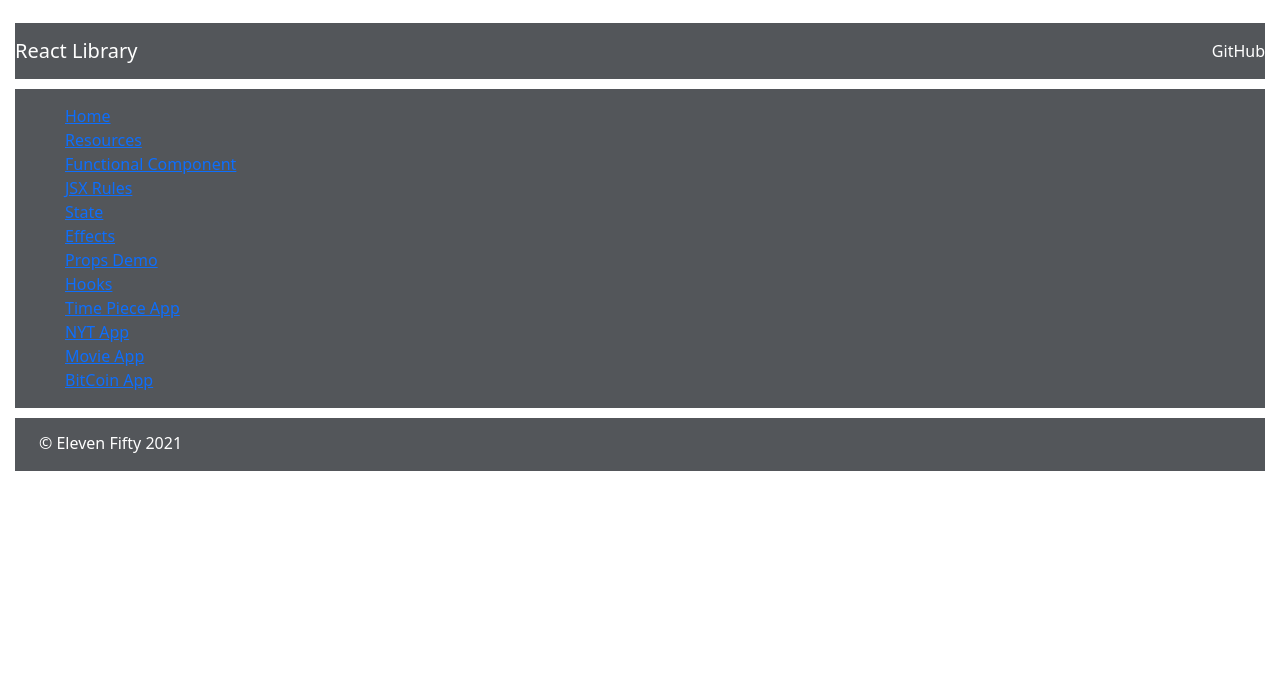
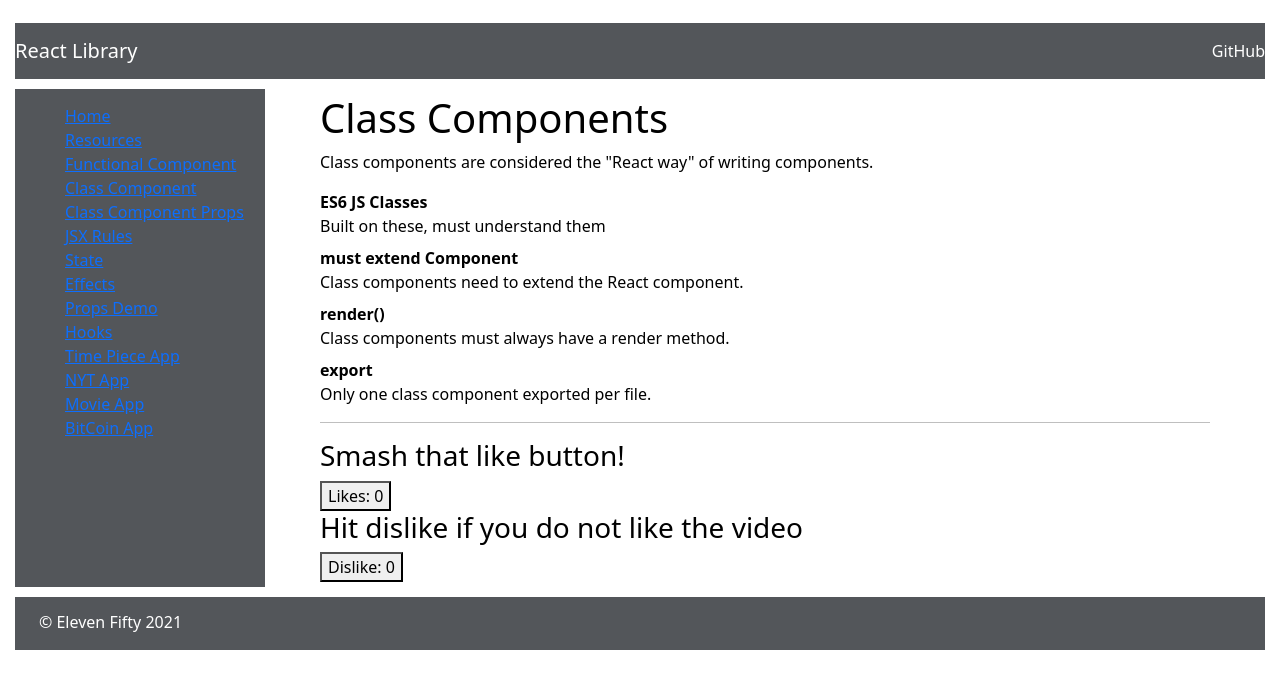
Before and after one commit to cblake35/React, a React (Create React App) app in the folder react-fundamentals/: page /classcomponent in a window 1280 px wide. Shown: the top 688 px of the page. Built offline with nearby package versions, Linux system fonts and the light colour scheme.

Commit message:
Added class component notes

```diff
--- a/react-fundamentals/src/components/apps/bitcoin-api-app/LineChart.js
+++ b/react-fundamentals/src/components/apps/bitcoin-api-app/LineChart.js
@@ -1,40 +1,40 @@
-import React, { useState, useEffect } from 'react';
-import { Chart, PieController, ArcElement, Legend, Tooltip, Title } from 'chart.js'
+// import React, { useState, useEffect } from 'react';
+// import { Chart, PieController, ArcElement, Legend, Tooltip, Title } from 'chart.js'
 
 
-const LineChart = (props) => {
+// const LineChart = (props) => {
 
-    useEffect(() => {
-        let chartContext = document.getElementById('myChart').getContext('2d');
-        let myChart = new Chart(chartContext, {
-            type: 'line',
-            data: {
-                labels: dates,
-                datasets: [{
-                    data: payout,
-                    backgroundColor: '#d9514e80',
-                    borderColor: '#d9514e',
-                    borderWidth: 2
-                }]
-            },
-            options: {
-                legend: {
-                    display: false
-                },
-                scales: {
-                    yAxis: [{
-                        ticks: {
-                            beginAtZero: true
-                        }
-                    }]
-                }
-            }
-        });
-    }, [])
+//     useEffect(() => {
+//         let chartContext = document.getElementById('myChart').getContext('2d');
+//         let myChart = new Chart(chartContext, {
+//             type: 'line',
+//             data: {
+//                 labels: dates,
+//                 datasets: [{
+//                     data: payout,
+//                     backgroundColor: '#d9514e80',
+//                     borderColor: '#d9514e',
+//                     borderWidth: 2
+//                 }]
+//             },
+//             options: {
+//                 legend: {
+//                     display: false
+//                 },
+//                 scales: {
+//                     yAxis: [{
+//                         ticks: {
+//                             beginAtZero: true
+//                         }
+//                     }]
+//                 }
+//             }
+//         });
+//     }, [])
 
-    return (
-        <canvas id='myChart'></canvas>
-    )
-}
+//     return (
+//         <canvas id='myChart'></canvas>
+//     )
+// }
 
-export default LineChart;
+// export default LineChart;
--- a/react-fundamentals/src/components/concepts/ClassComponentDemo.js
+++ b/react-fundamentals/src/components/concepts/ClassComponentDemo.js
@@ -0,0 +1,62 @@
+import React, {Component} from 'react';
+
+export default class ClassComponentDemo extends Component {
+    constructor(props) {
+        super(props);
+        this.state = { count: 0, dislikeCount: 0 };
+    }
+
+    incrementCount = () => {
+        console.log('increment called')
+        this.setState(
+            {count: this.state.count + 1}
+        );
+    }
+
+    decrementCount = () => {
+        console.log('decrement func called')
+        this.setState(
+            {dislikeCount: this.state.dislikeCount - 1}
+        )
+    }
+
+    render() {
+        console.log('render called')
+        return(
+            <div className='main'>
+                <div className='mainDiv'>
+                    <ClassComponentNotes />
+                    <hr/>
+                    <h3>Smash that like button!</h3>
+                    <button onClick={this.incrementCount}>
+                        Likes: {this.state.count}
+                    </button>
+                    <h3>Hit dislike if you do not like the video</h3>
+                    <button onClick={this.decrementCount}>
+                        Dislike: {this.state.dislikeCount}
+                    </button>
+                </div>
+            </div>
+        )
+    }
+}
+
+const ClassComponentNotes = () => {
+    return (
+        <div>
+            <h1>Class Components</h1>
+
+            <p>Class components are considered the "React way" of writing components.</p>
+            <dl>
+              <dt>ES6 JS Classes</dt>
+              <dd>Built on these, must understand them</dd>
+              <dt>must extend Component</dt>
+              <dd>Class components need to extend the React component.</dd>
+              <dt>render()</dt>
+              <dd>Class components must always have a render method.</dd>
+              <dt>export</dt>
+              <dd>Only one class component exported per file.</dd>
+            </dl>
+        </div>
+    )
+}
--- /dev/null
+++ b/react-fundamentals/src/components/concepts/ClassComponentProps.js
@@ -0,0 +1,61 @@
+import React, { Component } from 'react';
+
+export default class ClassComponentProps extends Component {
+    constructor(props) {
+        super(props)
+        this.state = { fruitArray: ['Coconut', 'orange', 'guava'], newFruit: '' }
+        this.addNewFruit = this.addNewFruit.bind(this);
+    }
+
+    addNewFruit = (e) => {
+        e.preventDefault();
+
+        this.setState(
+            {
+                fruitArray: [...this.state.fruitArray, this.state.newFruit],
+                newFruit: ''
+            }
+        )
+        console.log(this.state.fruitArray)
+    }
+
+
+
+    render() {
+        console.log(this.state.fruitArray)
+        return (
+            <div className='main'>
+                <div className='mainDiv'>
+                    <h3>New Fruit</h3>
+                    <form onSubmit={this.addNewFruit}>
+                        <input type='text' id='fruitInput' value={this.state.newFruit} onChange={(e) => this.setState({ newFruit: e.target.value })}></input>
+                        <button type='submit'>Add Fruit</button>
+                    </form>
+                    <FruitBowl fruitArray={this.state.fruitArray} />
+                </div>
+            </div>
+        )
+    }
+}
+
+class FruitBowl extends Component {
+    render() {
+        return (
+            <div className='fruitBox'>
+                {this.props.fruitArray.map((fruit, index) => {
+                    return (
+                        <Fruit passingFruit={fruit}/>
+                    )
+                })}
+            </div>
+        )
+    }
+}
+
+const Fruit = (props) => {
+    return (
+        <div>
+            <h3>{props.passingFruit}</h3>
+        </div>
+    )
+}
--- a/react-fundamentals/src/components/site/Sidebar.js
+++ b/react-fundamentals/src/components/site/Sidebar.js
@@ -15,6 +15,8 @@ import TimePieceApp from '../apps/timer-apps/TimePiecesApp'
 import NytApp from '../apps/nyt-app/NytApp'
 import MovieApp from '../apps/the-movie-db/MovieApp';
 import Bitcoin from '../apps/bitcoin-api-app/Bitcoin';
+import ClassComponentDemo from '../concepts/ClassComponentDemo';
+import ClassComponentProps from '../concepts/ClassComponentProps';
 
 const Sidebar = () => {
     return (
@@ -26,6 +28,8 @@ const Sidebar = () => {
                     <li><Link to='/'>Home</Link></li>
                     <li><Link to='/resources'>Resources</Link></li>
                     <li><Link to='/functionalcomponent'>Functional Component</Link></li>
+                    <li><Link to='/classcomponent'>Class Component</Link></li>
+                    <li><Link to='/classcomponentprops'>Class Component Props</Link></li>
                     <li><Link to='/jsxrules'>JSX Rules</Link></li>
                     <li><Link to='/state'>State</Link></li>
                     <li><Link to='/effects'>Effects</Link></li>
@@ -47,6 +51,8 @@ const Sidebar = () => {
                     <Route exact path='/resources'><Resources /></Route> {/* path is just saying that the path where this component should be shown is /resources*/}
                     <Route exact path='/'><Home /></Route> {/* One more important thing, notice how the component is declared between the open and closing Route tags. Ensure that there are no excess spaces in between the Routes as well, as this could cause it to break. */}
                     <Route exact path='/functionalcomponent'><FunctionalComponentDemo /></Route>
+                    <Route exact path='/classcomponent'><ClassComponentDemo /></Route>
+                    <Route exact path='/classcomponentprops'><ClassComponentProps /></Route>
                     <Route exact path='/jsxrules'><JSXRules /></Route>
                     <Route exact path='/state'><State /></Route>
                     <Route exact path='/effects'><Effects /></Route>
```
Also changed, not shown: 1 other file (tests, documents, lock files or other folders).
